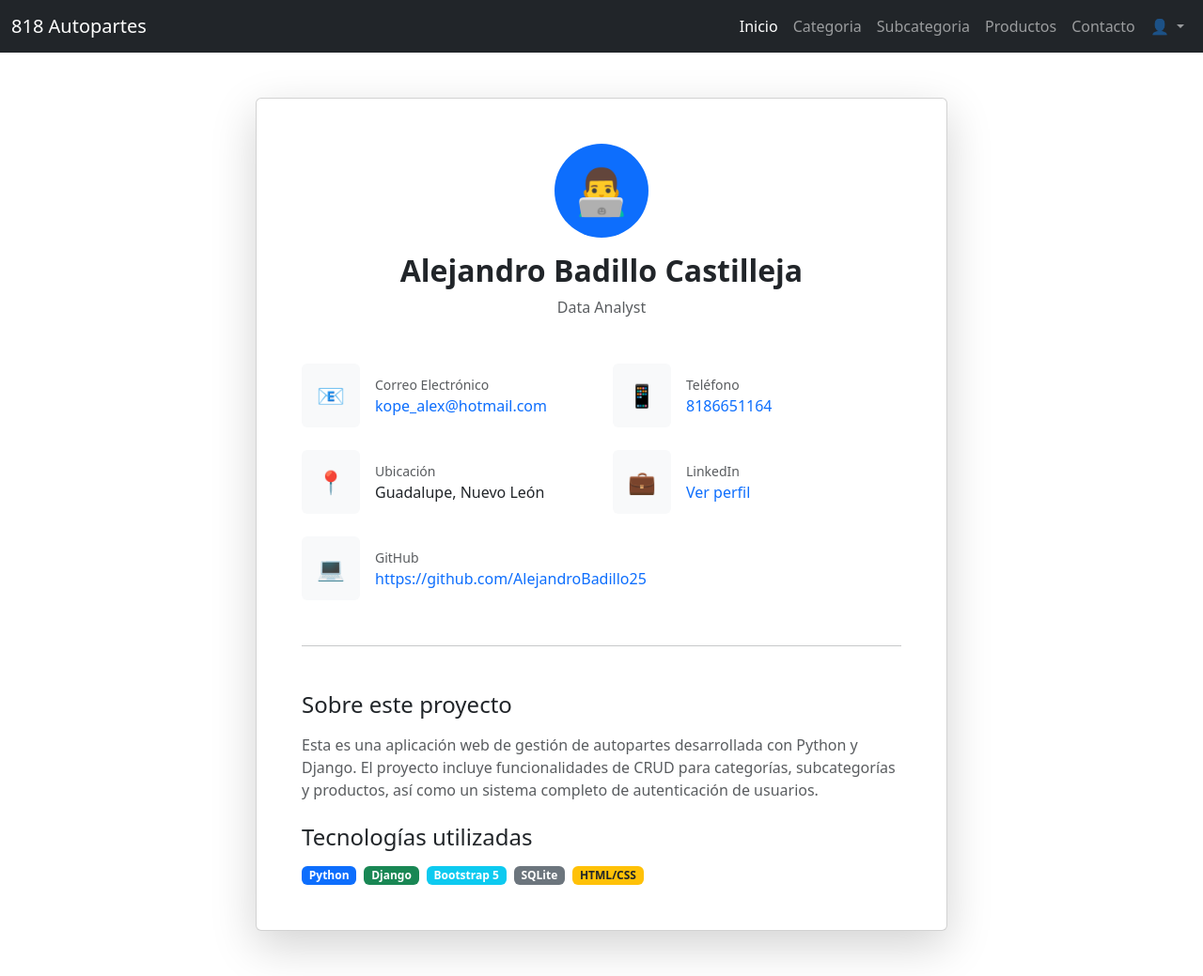
After one commit to AlejandroBadillo25/autoparts-web, a Django app: page /about/ in a window 1280 px wide. The commit adds this page. Shown: the whole page at 94% size. Run offline with Django 5.2, Linux system fonts and the light colour scheme.

Commit message:
Implementing about me section

```diff
--- /dev/null
+++ b/autopartsApp/templates/autopartsApp/about_me.html
@@ -0,0 +1,120 @@
+{% extends "autopartsApp/base.html" %}
+
+{% block title %}{% endblock title %}
+
+{% block content_title %}{% endblock content_title %}
+
+{% block content %}
+<div class="row justify-content-center">
+    <div class="col-lg-8">
+        <div class="card shadow-lg">
+            <div class="card-body p-5">
+                <!-- Header Section -->
+                <div class="text-center mb-5">
+                    <div class="rounded-circle bg-primary text-white d-inline-flex align-items-center justify-content-center mb-3"
+                         style="width: 100px; height: 100px; font-size: 3rem;">
+                        👨‍💻
+                    </div>
+                    <h2 class="fw-bold">{{ name }}</h2>
+                    <p class="text-muted">Data Analyst</p>
+                </div>
+
+                <!-- Contact Information -->
+                <div class="row g-4">
+                    <!-- Email -->
+                    <div class="col-md-6">
+                        <div class="d-flex align-items-center">
+                            <div class="bg-light rounded p-3 me-3">
+                                <span style="font-size: 1.5rem;">📧</span>
+                            </div>
+                            <div>
+                                <small class="text-muted d-block">Correo Electrónico</small>
+                                <a href="mailto:{{ email }}" class="text-decoration-none">{{ email }}</a>
+                            </div>
+                        </div>
+                    </div>
+
+                    <!-- Phone -->
+                    <div class="col-md-6">
+                        <div class="d-flex align-items-center">
+                            <div class="bg-light rounded p-3 me-3">
+                                <span style="font-size: 1.5rem;">📱</span>
+                            </div>
+                            <div>
+                                <small class="text-muted d-block">Teléfono</small>
+                                <a href="tel:{{ phone }}" class="text-decoration-none">{{ phone }}</a>
+                            </div>
+                        </div>
+                    </div>
+
+                    <!-- Location -->
+                    <div class="col-md-6">
+                        <div class="d-flex align-items-center">
+                            <div class="bg-light rounded p-3 me-3">
+                                <span style="font-size: 1.5rem;">📍</span>
+                            </div>
+                            <div>
+                                <small class="text-muted d-block">Ubicación</small>
+                                <span>{{ location }}</span>
+                            </div>
+                        </div>
+                    </div>
+
+                    <!-- LinkedIn -->
+                    <div class="col-md-6">
+                        <div class="d-flex align-items-center">
+                            <div class="bg-light rounded p-3 me-3">
+                                <span style="font-size: 1.5rem;">💼</span>
+                            </div>
+                            <div>
+                                <small class="text-muted d-block">LinkedIn</small>
+                                <a href="https://{{ linkedin }}" target="_blank" class="text-decoration-none">
+                                    Ver perfil
+                                </a>
+                            </div>
+                        </div>
+                    </div>
+
+                    <!-- GitHub -->
+                    <div class="col-md-12">
+                        <div class="d-flex align-items-center">
+                            <div class="bg-light rounded p-3 me-3">
+                                <span style="font-size: 1.5rem;">💻</span>
+                            </div>
+                            <div>
+                                <small class="text-muted d-block">GitHub</small>
+                                <a href="{{ github }}" target="_blank" class="text-decoration-none">
+                                    {{ github }}
+                                </a>
+                            </div>
+                        </div>
+                    </div>
+                </div>
+
+                <!-- About Section -->
+                <hr class="my-5">
+
+                <div class="mb-4">
+                    <h4 class="mb-3">Sobre este proyecto</h4>
+                    <p class="text-muted">
+                        Esta es una aplicación web de gestión de autopartes desarrollada con Python y Django.
+                        El proyecto incluye funcionalidades de CRUD para categorías, subcategorías y productos,
+                        así como un sistema completo de autenticación de usuarios.
+                    </p>
+                </div>
+
+                <div>
+                    <h4 class="mb-3">Tecnologías utilizadas</h4>
+                    <div class="d-flex flex-wrap gap-2">
+                        <span class="badge bg-primary">Python</span>
+                        <span class="badge bg-success">Django</span>
+                        <span class="badge bg-info">Bootstrap 5</span>
+                        <span class="badge bg-secondary">SQLite</span>
+                        <span class="badge bg-warning text-dark">HTML/CSS</span>
+                    </div>
+                </div>
+            </div>
+        </div>
+    </div>
+</div>
+{% endblock content %}
--- a/autopartsApp/templates/autopartsApp/base.html
+++ b/autopartsApp/templates/autopartsApp/base.html
@@ -19,7 +19,7 @@
                     <li class="nav-item"><a class="nav-link" href="{% url 'autopartsApp:category' %}">Categoria</a></li>
                     <li class="nav-item"><a class="nav-link" href="{% url 'autopartsApp:subcategory' %}">Subcategoria</a></li>
                     <li class="nav-item"><a class="nav-link" href="{% url 'autopartsApp:products' %}">Productos</a></li>
-                    <li class="nav-item"><a class="nav-link" href="#">Contacto</a></li>
+                    <li class="nav-item"><a class="nav-link" href="{% url 'autopartsApp:about_me' %}">Contacto</a></li>
 
                     <!-- User Menu Dropdown -->
                     <li class="nav-item dropdown">
--- a/autopartsApp/urls.py
+++ b/autopartsApp/urls.py
@@ -23,4 +23,7 @@ urlpatterns = [
     path("register/", register_view, name="register"),
     path("logout/", logout_view, name="logout"),
     path("profile/edit/", profile_edit_view, name="profile_edit"),
+
+    # About Me / Contact URL
+    path("about/", about_me, name="about_me"),
 ]
--- a/autopartsApp/views.py
+++ b/autopartsApp/views.py
@@ -146,3 +146,17 @@ def profile_edit_view(request):
         form = ProfileEditForm(instance=request.user)
 
     return render(request, 'autopartsApp/profile_edit.html', {'form': form})
+
+
+# About Me / Contact View
+
+def about_me(request):
+    context = {
+        'name': 'Alejandro Badillo Castilleja',
+        'email': 'kope_alex@hotmail.com',
+        'phone': '8186651164',
+        'location': 'Guadalupe, Nuevo León',
+        'linkedin': 'www.linkedin.com/in/alejandro-badillo25',
+        'github': 'https://github.com/AlejandroBadillo25',
+    }
+    return render(request, 'autopartsApp/about_me.html', context)
```
